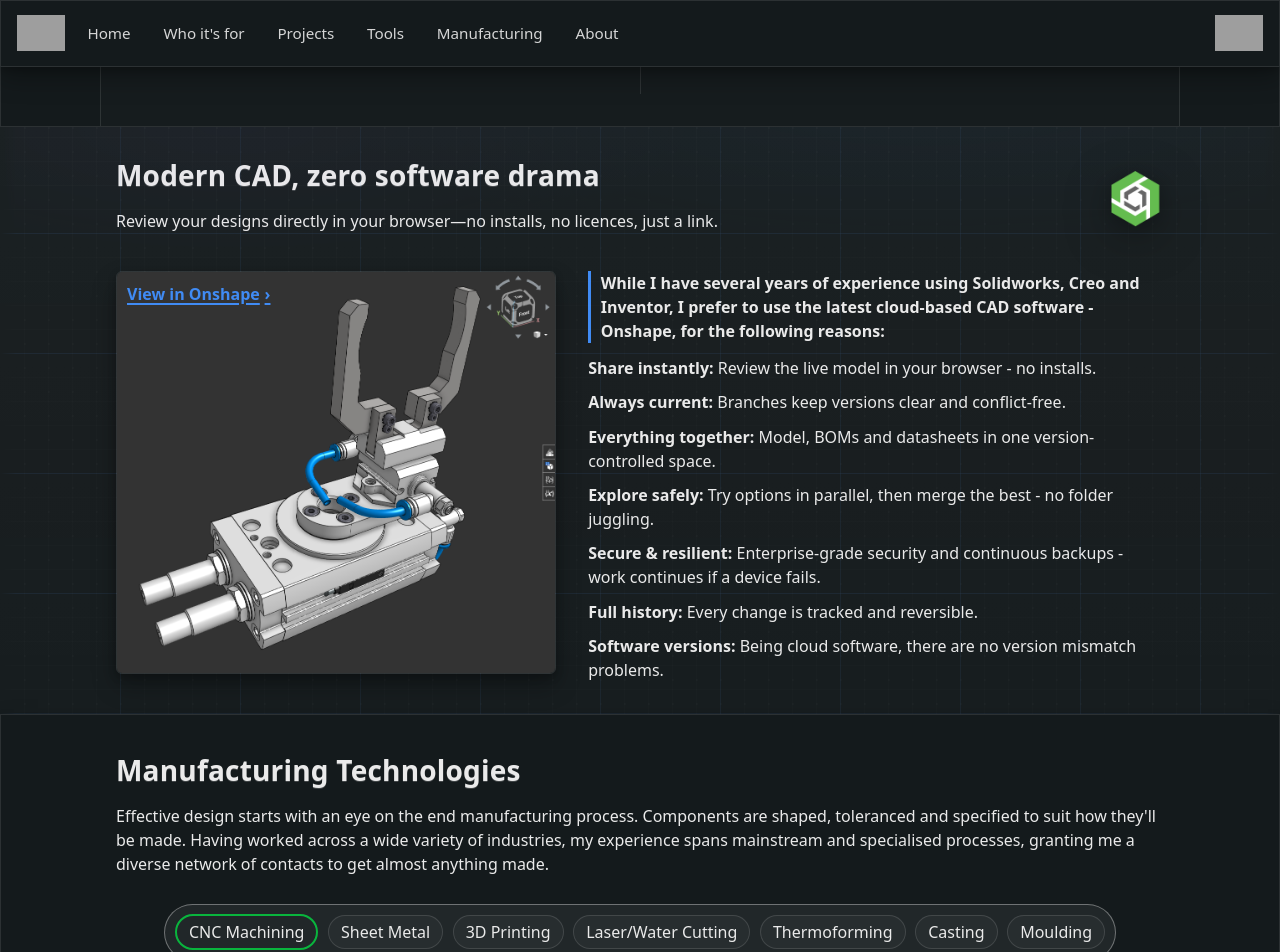
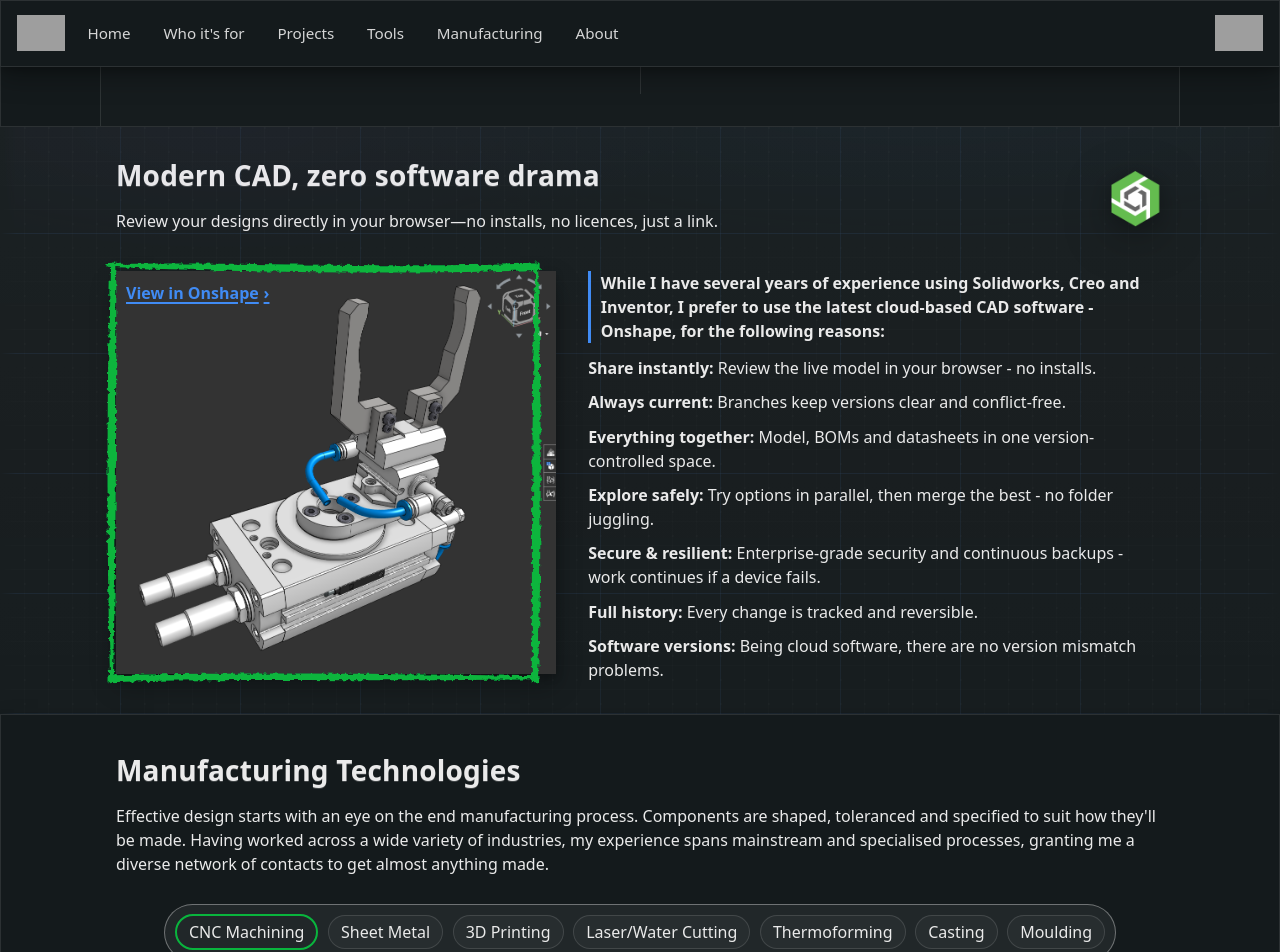
Before and after one commit to JamesAIzzard/jamesaizzard.github.io, a Jekyll site: the page built from index.html, in a window 1280 px wide and 1400 px high, scrolled down 2042 px. Shown: the top 952 px of the window. Built offline with Jekyll 4.4.1, drawn with Linux system fonts in a browser that asks for light colours; some web fonts are replaced; grey boxes are pictures that could not be loaded.

Commit message:
Refactor modern CAD section: update header title to h1 and enhance visual framing with SVG sketch effects

```diff
--- a/_includes/contact.html
+++ b/_includes/contact.html
@@ -3,7 +3,7 @@
 
     <div class="contact-content">
       <div class="contact-text">
-        <h2>Let's connect</h2>
+        <h1>Let's connect</h1>
         <p>Whether you want to explore ideas, discuss a project, or just chat through possibilities, I'm always open to
           a
           conversation.</p>
--- a/_includes/modern_cad.html
+++ b/_includes/modern_cad.html
@@ -36,8 +36,46 @@
 
             </div>
 
-            <figure id="onshape-visual" class="border-panel drop-shadow">
+            <figure id="onshape-visual" class="drop-shadow sketch-frame">
                 <a class="onshape-link" href="https://cad.onshape.com/documents/54c1dbaf9878c3cbe49570f6/w/3a70a19c2e866bd995454e3e/e/835080b41fb88ea9f1b71f33?renderMode=0&tangentEdgeStyle=1&uiState=68aa1672fe19a445202134fe" target="_blank" rel="noopener">View in Onshape</a>
+                <svg class="sketch-svg" viewBox="0 0 100 100" preserveAspectRatio="none" aria-hidden="true" focusable="false">
+                    <defs>
+                        <!-- Turbulence sources for wobble -->
+                        <filter id="sketch-wobble-a">
+                            <feTurbulence type="fractalNoise" baseFrequency="0.8" numOctaves="2" seed="3" result="noise" />
+                            <feDisplacementMap in="SourceGraphic" in2="noise" scale="1.1" xChannelSelector="R" yChannelSelector="G" />
+                        </filter>
+                        <filter id="sketch-wobble-b">
+                            <feTurbulence type="fractalNoise" baseFrequency="0.8" numOctaves="2" seed="7" result="noise" />
+                            <feDisplacementMap in="SourceGraphic" in2="noise" scale="1.3" xChannelSelector="R" yChannelSelector="B" />
+                        </filter>
+                        <filter id="sketch-wobble-c">
+                            <feTurbulence type="fractalNoise" baseFrequency="0.8" numOctaves="2" seed="11" result="noise" />
+                            <feDisplacementMap in="SourceGraphic" in2="noise" scale="1.2" xChannelSelector="G" yChannelSelector="B" />
+                        </filter>
+                        <filter id="sketch-wobble-d">
+                            <feTurbulence type="fractalNoise" baseFrequency="0.8" numOctaves="2" seed="13" result="noise" />
+                            <feDisplacementMap in="SourceGraphic" in2="noise" scale="1.25" xChannelSelector="B" yChannelSelector="R" />
+                        </filter>
+                    </defs>
+                    <!-- Four separate tapered strokes: top, right, bottom, left -->
+                    <!-- Top stroke: thicker mid-span, slight sweep, kept near outer edge -->
+                    <path filter="url(#sketch-wobble-a)"
+                          d="M 0.8,1.2 C 30,0.6 70,2.2 99.2,1
+                             L 99.2,2.6 C 70,3.6 30,3.2 0.8,1.8 Z" />
+                    <!-- Right stroke: thicker mid-span, slight bow -->
+                    <path filter="url(#sketch-wobble-b)"
+                          d="M 98.6,0.8 C 99.4,30 99.4,70 98.6,99.2
+                             L 97.2,99.2 C 97.2,70 97.2,30 98,0.9 Z" />
+                    <!-- Bottom stroke: thicker mid-span, slight sweep -->
+                    <path filter="url(#sketch-wobble-c)"
+                          d="M 99.2,98.4 C 70,99.2 30,98 0.8,99.2
+                             L 0.8,97.6 C 30,96.8 70,97.2 99.2,97.8 Z" />
+                    <!-- Left stroke: thicker mid-span, slight bow -->
+                    <path filter="url(#sketch-wobble-d)"
+                          d="M 1.4,99.2 C 0.6,70 0.6,30 1.4,0.8
+                             L 2.8,0.8 C 2.8,30 2.8,70 2.0,99.0 Z" />
+                </svg>
                 <img src="assets/images/gripper.png" alt="Onshape assembly: gripper" />
             </figure>
 
--- a/_sass/components/_modern_cad.scss
+++ b/_sass/components/_modern_cad.scss
@@ -80,9 +80,30 @@
     width: 100%;
     max-width: 100%;
     margin: 0;
-    border: 1px solid var(--panel-edge);
-    border-radius: 6px; /* small but visible, applied to whole element */
-    overflow: hidden; /* ensure border corners clip the image */
+    border-radius: 6px; /* default rounding for non-sketched use */
+    overflow: hidden; /* default: clip inner image corners */
+}
+
+/* SVG-based hand-drawn/sketched frame that sits slightly outside the image */
+#onshape-visual.sketch-frame {
+    border: 0;
+    border-radius: 0; /* hard corners */
+    overflow: visible; /* allow the frame to extend out */
+}
+
+#onshape-visual .sketch-svg {
+    position: absolute;
+    inset: -12px; /* more outset around the figure */
+    width: calc(100% + 24px);
+    height: calc(100% + 24px);
+    pointer-events: none;
+    z-index: 1; /* sit above the image */
+}
+
+#onshape-visual .sketch-svg path {
+    fill: var(--accent-1);
+    stroke: none;
+    opacity: 1; /* fully opaque */
 }
 
 @media (min-width: 900px) {
@@ -106,6 +127,8 @@
     border: 0; /* border lives on the figure */
     border-radius: 0; /* rounding handled by the figure */
     background: transparent;
+    position: relative;
+    z-index: 0; /* keep below the sketch frame */
 }
 
 /* Small overlay link pinned to the image's top-left */
@@ -120,7 +143,7 @@
     font-weight: 600;
     display: inline-flex;
     align-items: center;
-    z-index: 1;
+    z-index: 2; /* above the sketch frame */
 }
 
 .onshape-link::after {
```
